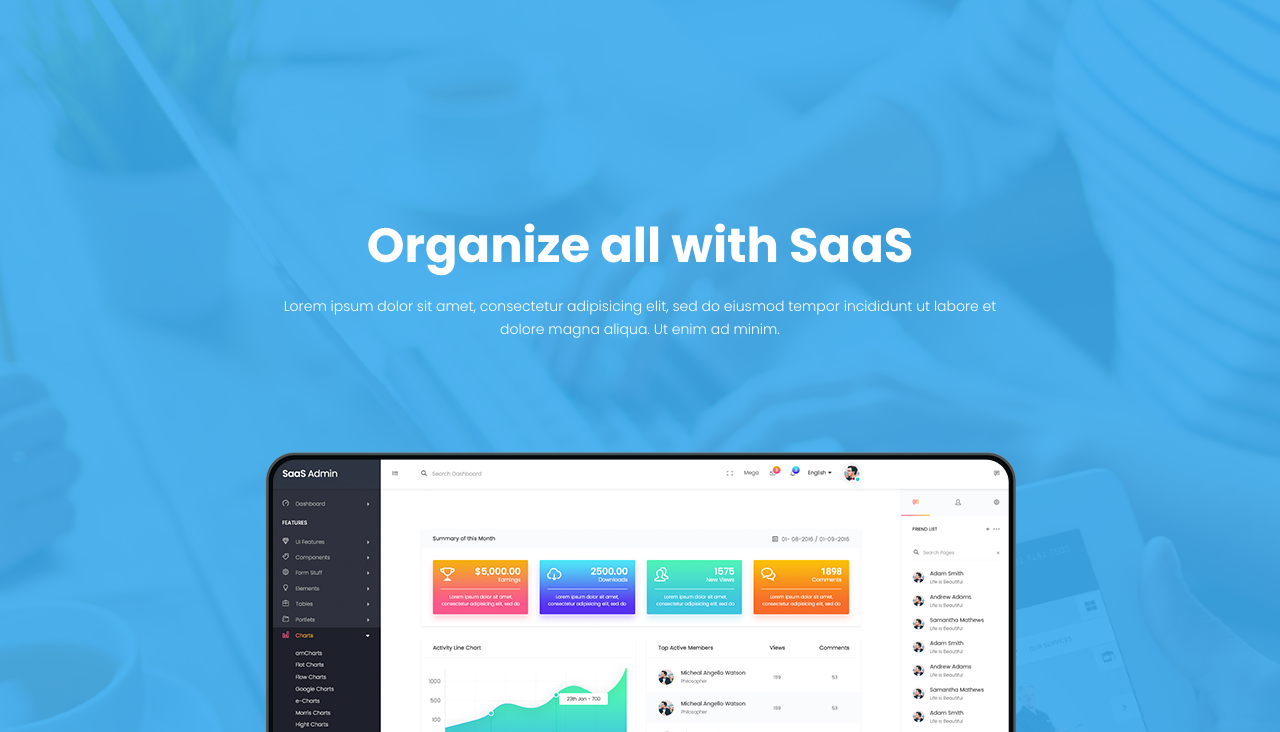
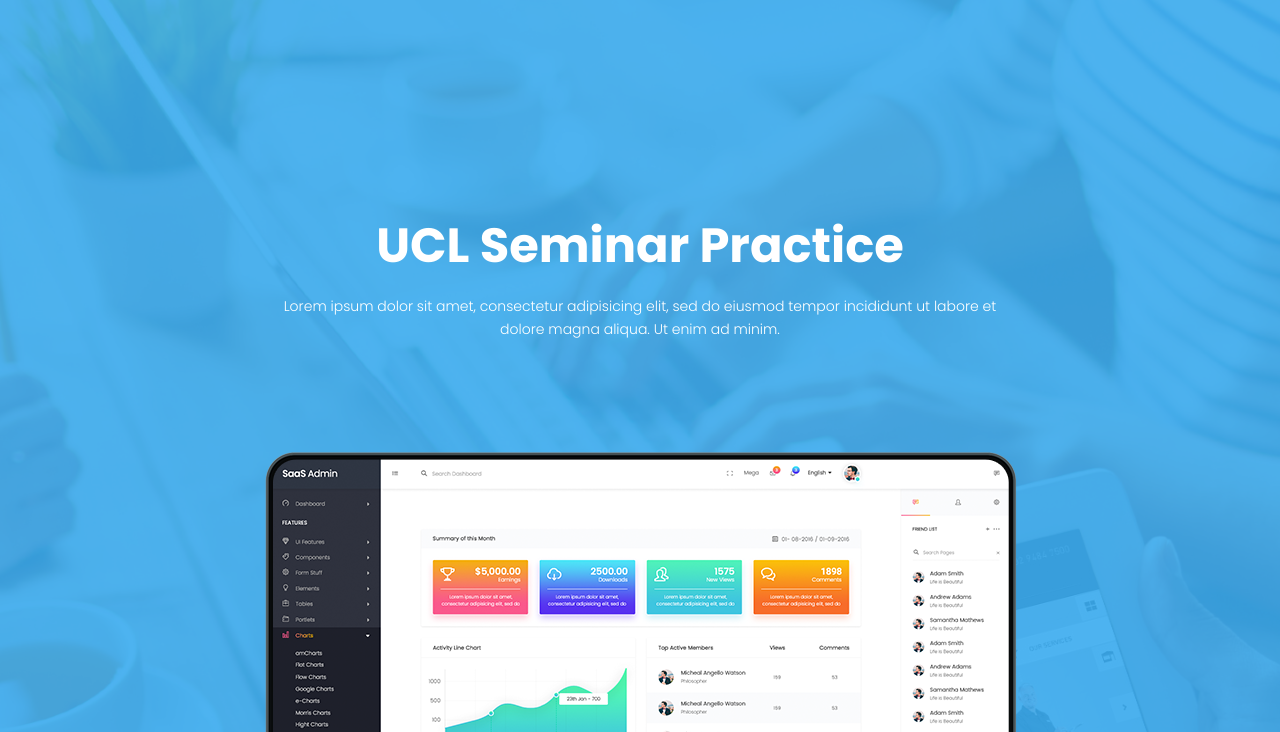
Before and after one commit to andramuresanu/andramuresanu.github.io, a plain HTML site: page index.html in a window 1280 px wide. Shown: the part 68-800 px from the top of the page. Drawn offline with nearby package versions, Linux system fonts and the light colour scheme; some packages are replaced by stand-ins of ours.

Commit message:
Is this the real life?

```diff
--- a/index.html
+++ b/index.html
@@ -65,7 +65,7 @@
 					<div class="row fullscreen d-flex align-items-center justify-content-center">
 						<div class="banner-content col-lg-8">
 							<h1 class="text-white">
-								Organize all with SaaS
+								UCL Seminar Practice
 							</h1>
 							<p class="pt-20 pb-20 text-white">
 								Lorem ipsum dolor sit amet, consectetur adipisicing elit, sed do eiusmod tempor incididunt ut labore et dolore magna aliqua. Ut enim ad minim.
```
